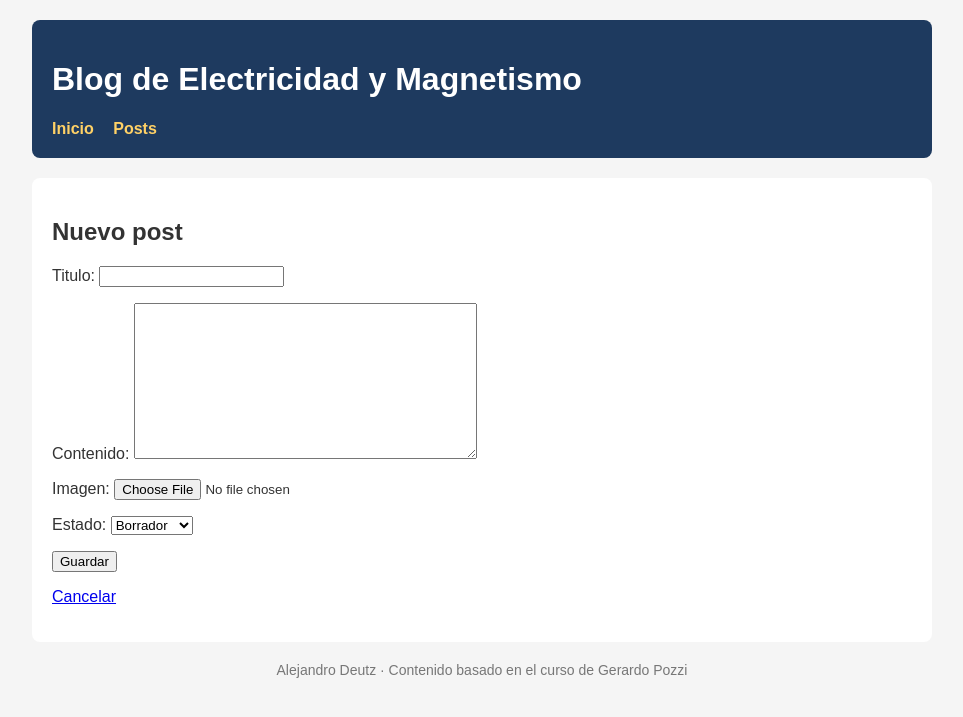
After one commit to alejandrodeutz25-DLC/Blog-Electricidad-Magnetismo, a Django app: page /posts/nuevo/ in a window 1280 px wide. The commit adds this page. Shown: the top 717 px of the page, without its empty margins (158-1121 px from the left). Run offline with Django 5.2, Linux system fonts and the light colour scheme.

Commit message:
CRUD de posts con imágenes

```diff
--- /dev/null
+++ b/posts/forms.py
@@ -0,0 +1,8 @@
+from django import forms
+from .models import Post
+
+
+class PostForm(forms.ModelForm):
+    class Meta:
+        model = Post
+        fields = ["titulo", "contenido", "imagen", "estado"]
--- a/posts/models.py
+++ b/posts/models.py
@@ -10,6 +10,7 @@ class Post(models.Model):
 
     titulo = models.CharField(max_length=200)
     contenido = models.TextField()
+    imagen = models.ImageField(upload_to="posts/", blank=True, null=True)
     fecha_creacion = models.DateTimeField(auto_now_add=True)
     estado = models.CharField(max_length=20, choices=ESTADOS, default="borrador")
 
--- /dev/null
+++ b/posts/templates/posts/form_post.html
@@ -0,0 +1,15 @@
+{% extends "posts/base.html" %}
+
+{% block title %}{{ titulo_pagina }}{% endblock %}
+
+{% block content %}
+    <h2>{{ titulo_pagina }}</h2>
+
+    <form method="post" enctype="multipart/form-data">
+        {% csrf_token %}
+        {{ form.as_p }}
+        <button type="submit">Guardar</button>
+    </form>
+
+    <p><a href="{% url 'lista_posts' %}">Cancelar</a></p>
+{% endblock %}
--- a/posts/templates/posts/lista_posts.html
+++ b/posts/templates/posts/lista_posts.html
@@ -4,10 +4,11 @@
 
 {% block content %}
     <h2>Posts</h2>
+    <p><a href="{% url 'crear_post' %}">+ Nuevo post</a></p>
 
     {% for post in posts %}
         <article>
-            <h3>{{ post.titulo }}</h3>
+            <h3><a href="{% url 'detalle_post' post.pk %}">{{ post.titulo }}</a></h3>
             <p><small>{{ post.fecha_creacion|date:"d/m/Y H:i" }}</small></p>
             <p>{{ post.contenido|truncatewords:40 }}</p>
         </article>
--- a/posts/urls.py
+++ b/posts/urls.py
@@ -4,4 +4,8 @@ from . import views
 urlpatterns = [
     path("", views.inicio, name="inicio"),
     path("posts/", views.lista_posts, name="lista_posts"),
+    path("posts/nuevo/", views.crear_post, name="crear_post"),
+    path("posts/<int:pk>/", views.detalle_post, name="detalle_post"),
+    path("posts/<int:pk>/editar/", views.editar_post, name="editar_post"),
+    path("posts/<int:pk>/eliminar/", views.eliminar_post, name="eliminar_post"),
 ]
--- a/posts/views.py
+++ b/posts/views.py
@@ -1,5 +1,6 @@
-from django.shortcuts import render
+from django.shortcuts import render, get_object_or_404, redirect
 from .models import Post
+from .forms import PostForm
 
 
 def inicio(request):
@@ -9,3 +10,39 @@ def inicio(request):
 def lista_posts(request):
     posts = Post.objects.filter(estado="publicado").order_by("-fecha_creacion")
     return render(request, "posts/lista_posts.html", {"posts": posts})
+
+
+def detalle_post(request, pk):
+    post = get_object_or_404(Post, pk=pk)
+    return render(request, "posts/detalle_post.html", {"post": post})
+
+
+def crear_post(request):
+    if request.method == "POST":
+        form = PostForm(request.POST, request.FILES)
+        if form.is_valid():
+            post = form.save()
+            return redirect("detalle_post", pk=post.pk)
+    else:
+        form = PostForm()
+    return render(request, "posts/form_post.html", {"form": form, "titulo_pagina": "Nuevo post"})
+
+
+def editar_post(request, pk):
+    post = get_object_or_404(Post, pk=pk)
+    if request.method == "POST":
+        form = PostForm(request.POST, request.FILES, instance=post)
+        if form.is_valid():
+            form.save()
+            return redirect("detalle_post", pk=post.pk)
+    else:
+        form = PostForm(instance=post)
+    return render(request, "posts/form_post.html", {"form": form, "titulo_pagina": "Editar post"})
+
+
+def eliminar_post(request, pk):
+    post = get_object_or_404(Post, pk=pk)
+    if request.method == "POST":
+        post.delete()
+        return redirect("lista_posts")
+    return render(request, "posts/eliminar_post.html", {"post": post})
```
Also changed, not shown: posts/templates/posts/detalle_post.html (added, +20 -0 lines), posts/templates/posts/eliminar_post.html (added, +15 -0 lines), posts/migrations/0002_post_imagen.py (added).
